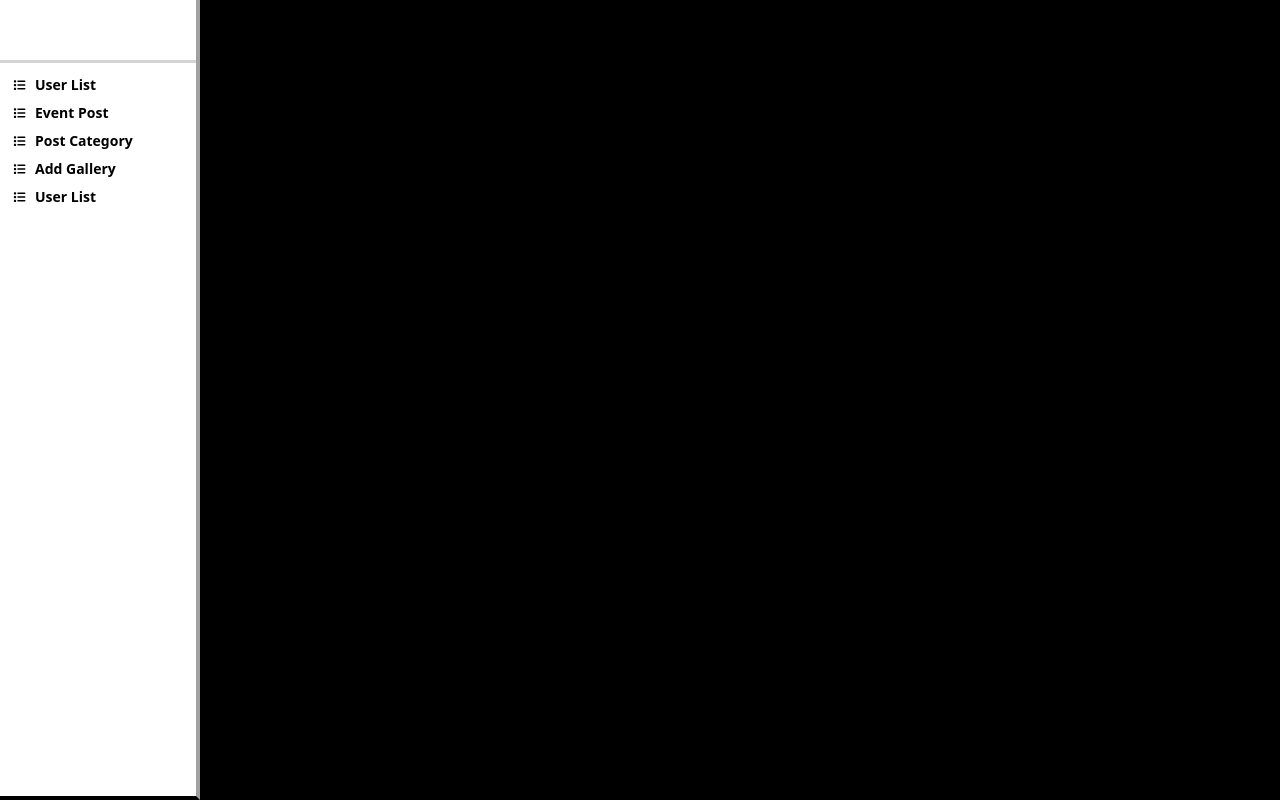
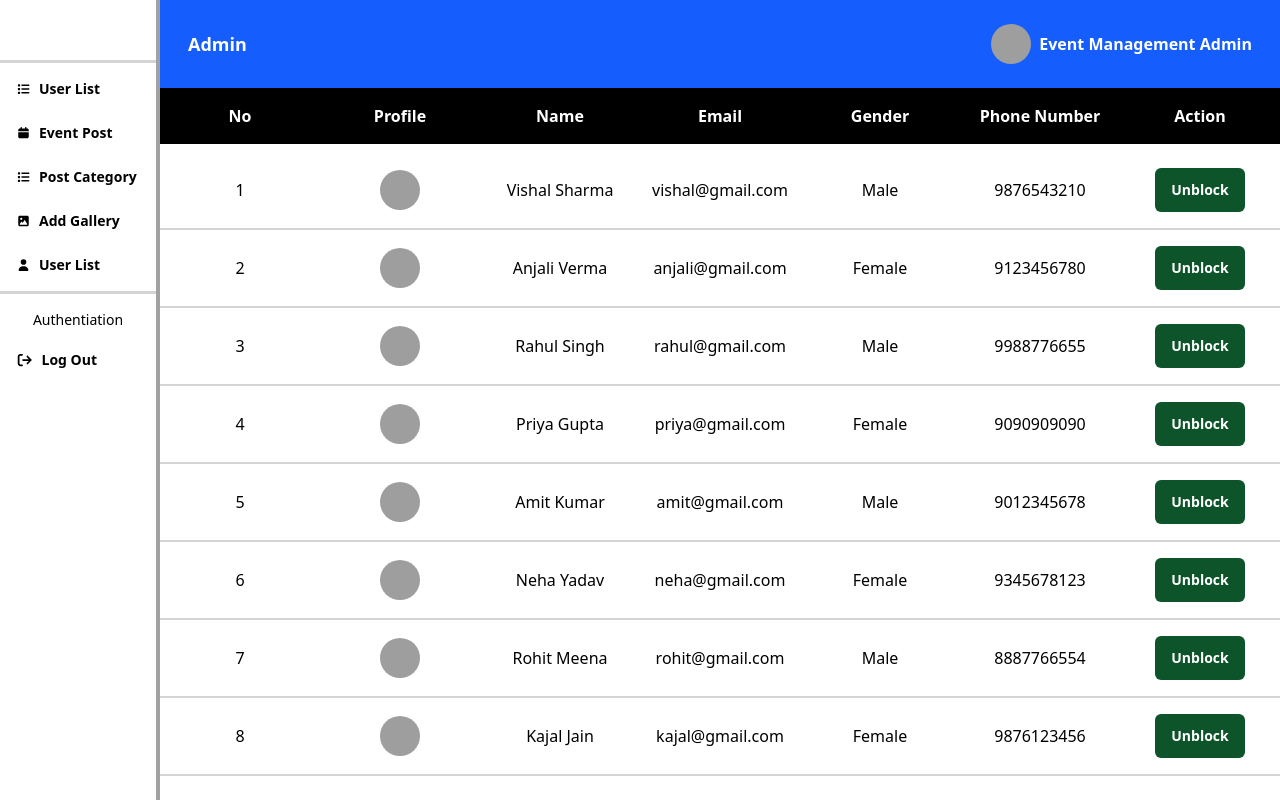
Before and after one commit to Vishal-Dev-2294/UI-PRACTICE, a React (Vite) app in the folder 02-harmoni-intern/: page /Admin in a window 1280 px wide. Built offline with nearby package versions, Linux system fonts and the light colour scheme; grey boxes are pictures that could not be loaded.

Commit message:
Creatin Admin Dasboard + Page Done

```diff
--- a/02-harmoni-intern/src/Pages/Admin.jsx
+++ b/02-harmoni-intern/src/Pages/Admin.jsx
@@ -1,14 +1,101 @@
 import { FontAwesomeIcon } from "@fortawesome/react-fontawesome";
 import { faList } from "@fortawesome/free-solid-svg-icons";
+import { faCalendar } from "@fortawesome/free-solid-svg-icons";
+import { faImage } from "@fortawesome/free-solid-svg-icons";
+import { faUser } from "@fortawesome/free-solid-svg-icons";
+import { faArrowRightFromBracket } from "@fortawesome/free-solid-svg-icons";
 
 const Admin = () => {
+  const usersList = [
+    {
+      no: 1,
+      profile: "https://cdn-icons-png.flaticon.com/512/4140/4140048.png", // male cartoon
+      name: "Vishal Sharma",
+      email: "vishal@gmail.com",
+      gender: "Male",
+      phone: "9876543210",
+    },
+    {
+      no: 2,
+      profile: "https://cdn-icons-png.flaticon.com/512/4140/4140057.png", // female cartoon
+      name: "Anjali Verma",
+      email: "anjali@gmail.com",
+      gender: "Female",
+      phone: "9123456780",
+    },
+    {
+      no: 3,
+      profile: "https://cdn-icons-png.flaticon.com/512/4140/4140048.png",
+      name: "Rahul Singh",
+      email: "rahul@gmail.com",
+      gender: "Male",
+      phone: "9988776655",
+    },
+    {
+      no: 4,
+      profile: "https://cdn-icons-png.flaticon.com/512/4140/4140057.png",
+      name: "Priya Gupta",
+      email: "priya@gmail.com",
+      gender: "Female",
+      phone: "9090909090",
+    },
+    {
+      no: 5,
+      profile: "https://cdn-icons-png.flaticon.com/512/4140/4140048.png",
+      name: "Amit Kumar",
+      email: "amit@gmail.com",
+      gender: "Male",
+      phone: "9012345678",
+    },
+    {
+      no: 6,
+      profile: "https://cdn-icons-png.flaticon.com/512/4140/4140057.png",
+      name: "Neha Yadav",
+      email: "neha@gmail.com",
+      gender: "Female",
+      phone: "9345678123",
+    },
+    {
+      no: 7,
+      profile: "https://cdn-icons-png.flaticon.com/512/4140/4140048.png",
+      name: "Rohit Meena",
+      email: "rohit@gmail.com",
+      gender: "Male",
+      phone: "8887766554",
+    },
+    {
+      no: 8,
+      profile: "https://cdn-icons-png.flaticon.com/512/4140/4140057.png",
+      name: "Kajal Jain",
+      email: "kajal@gmail.com",
+      gender: "Female",
+      phone: "9876123456",
+    },
+    {
+      no: 9,
+      profile: "https://cdn-icons-png.flaticon.com/512/4140/4140048.png",
+      name: "Suresh Patel",
+      email: "suresh@gmail.com",
+      gender: "Male",
+      phone: "9998887776",
+    },
+    {
+      no: 10,
+      profile: "https://cdn-icons-png.flaticon.com/512/4140/4140057.png",
+      name: "Pooja Malhotra",
+      email: "pooja@gmail.com",
+      gender: "Female",
+      phone: "9786543210",
+    },
+  ];
+
   return (
     <>
-      <div className="h-screen bg-black w-full">
+      <div className="h-screen w-full flex">
         {/* left Content */}
-        <div className="h-full max-w-[200px] bg-white border-4 border-t-0 border-l-0 border-r-neutral-400">
+        <div className="h-full min-w-40 bg-white border-4 border-t-0 border-l-0 border-r-neutral-400 border-b-0">
           <div className="pt-15 w-full">
-            <div className=" flex flex-col gap-2 border-3 p-3 border-t-neutral-300 border-l-0 border-r-0 border-l-0 border-b-0">
+            <div className=" flex flex-col gap-6 border-3 p-4 border-t-neutral-300 border-l-0 border-r-0 border-b-neutral-300">
               <div className="flex item-center gap-2 font-bold">
                 <div className="text-xs font-extrabold flex items-center">
                   <FontAwesomeIcon icon={faList} />
@@ -19,7 +106,7 @@ const Admin = () => {
               </div>
               <div className="flex item-center gap-2 font-bold">
                 <div className="text-xs font-extrabold flex items-center">
-                  <FontAwesomeIcon icon={faList} />
+                  <FontAwesomeIcon icon={faCalendar} />
                 </div>
                 <div>
                   <h3 className="text-sm"> Event Post </h3>
@@ -35,7 +122,7 @@ const Admin = () => {
               </div>
               <div className="flex item-center gap-2 font-bold">
                 <div className="text-xs font-extrabold flex items-center">
-                  <FontAwesomeIcon icon={faList} />
+                  <FontAwesomeIcon icon={faImage} />
                 </div>
                 <div>
                   <h3 className="text-sm"> Add Gallery </h3>
@@ -43,13 +130,101 @@ const Admin = () => {
               </div>
               <div className="flex item-center gap-2 font-bold">
                 <div className="text-xs font-extrabold flex items-center">
-                  <FontAwesomeIcon icon={faList} />
+                  <FontAwesomeIcon icon={faUser} />
                 </div>
                 <div>
                   <h3 className="text-sm"> User List </h3>
                 </div>
               </div>
             </div>
+            <div className="flex flex-col gap-5 p-4">
+              <div className="flex justify-center ">
+                {" "}
+                <h3 className="text-sm"> Authentiation </h3>
+              </div>
+              <div className="flex item-center gap-2 font-bold">
+                <div className="text-sm font-extrabold flex items-center">
+                  <FontAwesomeIcon icon={faArrowRightFromBracket} />
+                </div>
+                <div>
+                  <h3 className="text-sm"> Log Out </h3>
+                </div>
+              </div>
+            </div>
+          </div>
+        </div>
+
+        <div className="w-full">
+          {/* Header 1 */}
+          <div className="flex justify-between items-center p-7 bg-blue-600 w-full text-white h-22">
+            <div>
+              {" "}
+              <h1 className="text-lg font-bold "> Admin </h1>
+            </div>
+            <div className="flex gap-2 items-center">
+              <div>
+                <img
+                  className="size-10 rounded-full cursor-pointer"
+                  src="https://encrypted-tbn0.gstatic.com/images?q=tbn:ANd9GcQaZ1Vm9DCt3CaDGvAII2F_I7HiG6r71giIqA&s"
+                  alt="sparks logo"
+                />
+              </div>
+              <div className="font-bold "> Event Management Admin </div>
+            </div>
+          </div>
+
+          {/* Header 2 */}
+          <div className="bg-black w-full py-4">
+            <div className="grid grid-cols-7 text-white font-bold text-center">
+              <h1>No</h1>
+              <h1>Profile</h1>
+              <h1>Name</h1>
+              <h1>Email</h1>
+              <h1> Gender</h1>
+              <h1>Phone Number</h1>
+              <h1>Action</h1>
+            </div>
+          </div>
+
+          {/* content */}
+          <div className="w-full h-[81vh] overflow-y-auto py-2">
+            {usersList.map((elem, idx) => {
+              return (
+                <div
+                  key={idx}
+                  className="grid grid-cols-7 items-center text-black text-center border-2 border-l-0 border-r-0 border-b-neutral-300 border-t-0 pb-4 pt-4"
+                >
+                  <div>
+                    <h1> {elem.no} </h1>
+                  </div>
+                  <div className="flex items-center justify-center">
+                    <img
+                      className="size-10 rounded-full cursor-pointer"
+                      src={elem.profile}
+                      alt="sparks logo"
+                    />
+                  </div>
+                  <div>
+                    <h1> {elem.name} </h1>
+                  </div>
+                  <div>
+                    <h1> {elem.email} </h1>
+                  </div>
+                  <div>
+                    <h1> {elem.gender} </h1>
+                  </div>
+                  <div>
+                    <h1> {elem.phone}</h1>
+                  </div>
+                  <div>
+                    <button className="bg-green-900 active:scale-95 text-white text-sm font-bold px-4 py-3 rounded-md">
+                      {" "}
+                      Unblock{" "}
+                    </button>
+                  </div>
+                </div>
+              );
+            })}
           </div>
         </div>
       </div>
```
